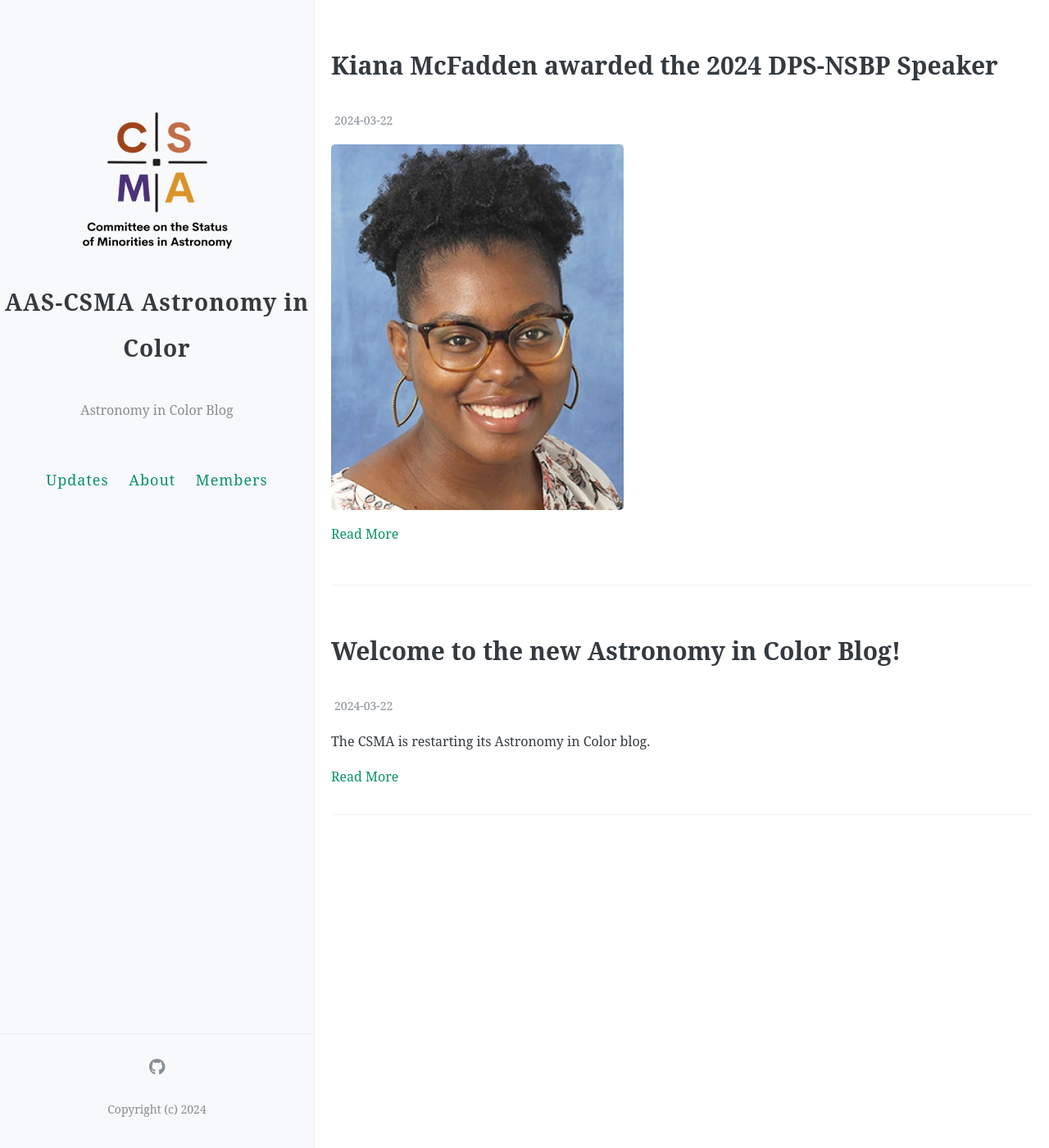
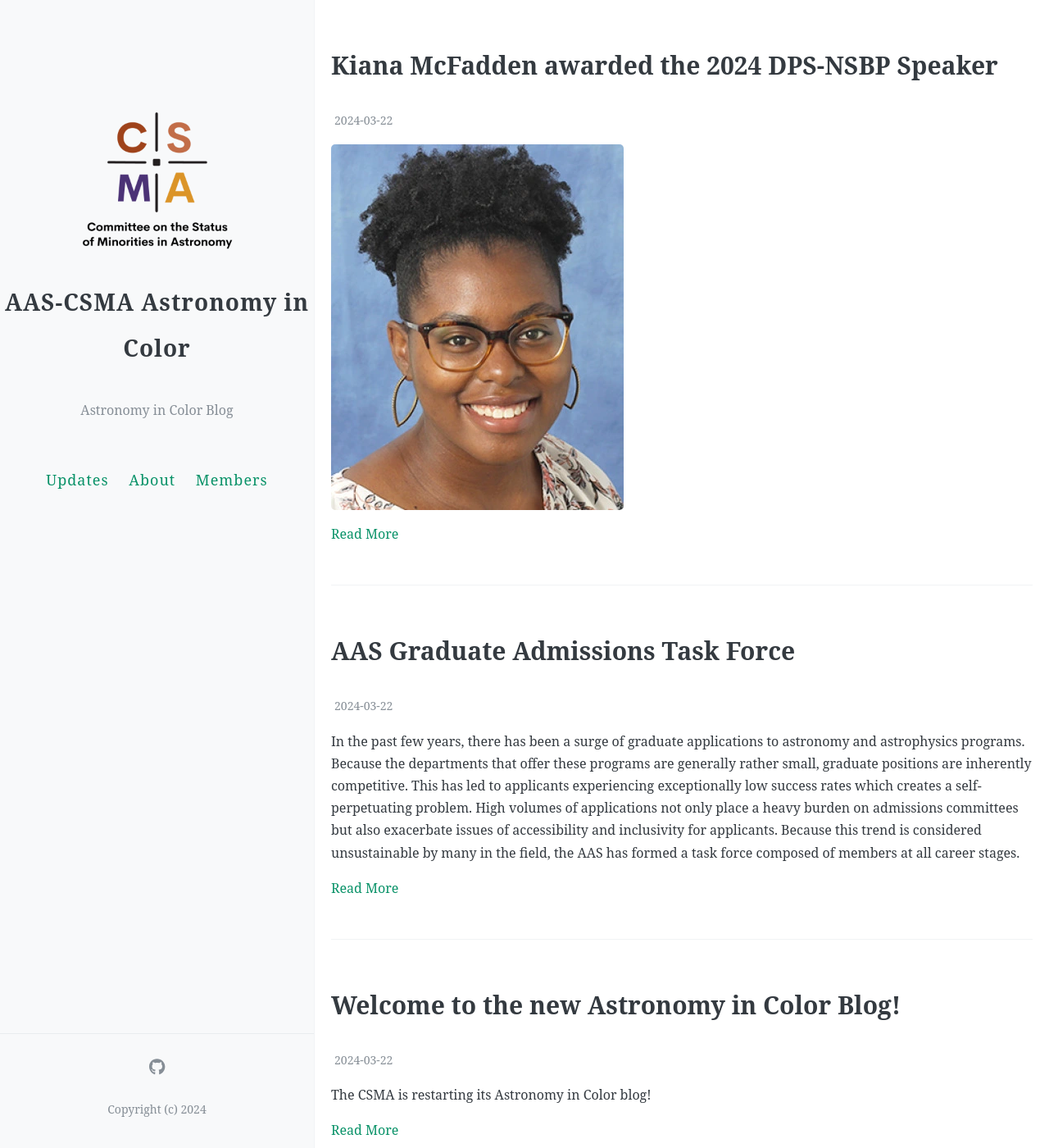
Before and after one commit to AAS-CSMA/AAS-CSMA.github.io, a Jekyll site: the page built from index.html, in a window 1280 px wide and 1400 px high. Shown: the whole window at 82% size. Built offline with Jekyll 4.4.1, drawn with Linux system fonts in a browser that asks for light colours; the list of posts is cut into pages by our own code; comment, search, counter and statistics services are not loaded.

Commit message:
trying to get static site up

```diff
--- /dev/null
+++ b/_posts/2024-10-05-admissions.md
@@ -0,0 +1,16 @@
+---
+layout: post
+title: AAS Graduate Admissions Task Force
+date: 2024-03-22
+Author: Sebastian Monzon
+tags:
+comments: false
+toc: false
+pinned: false
+---
+
+In the past few years, there has been a surge of graduate applications to astronomy and astrophysics programs. Because the departments that offer these programs are generally rather small, graduate positions are inherently competitive. This has led to applicants experiencing exceptionally low success rates which creates a self-perpetuating problem. High volumes of applications not only place a heavy burden on admissions committees but also exacerbate issues of accessibility and inclusivity for applicants. Because this trend is considered unsustainable by many in the field, the AAS has formed a task force composed of members at all career stages.
+
+The purpose of this admissions task force is to collect data on current and historic admissions from as many astronomy and astrophysics programs as possible. The data collected will concern not only the various departments’ policies and procedures in handling application influx, but also the experiences and concerns of recent applicants. The task force plans to summarize their findings and recommendations in a formal letter to the AAS Board of Trustees. The hope is to address these growing challenges by proposing solutions that make the application process more equitable and manageable. By improving access, the AAS hopes to support a diverse cohort of future researchers and ensure a sustainable pipeline of talent in the field.
+
+The Astronomy Graduate Congress (AGC) is proud to have two of its members on this AAS taskforce; Daniel Piacitelli (Rutgers University) and Sebastian Monzon (Yale University). Together they have designed a [survey](https://docs.google.com/forms/d/e/1FAIpQLSfPm2-obCmEXTERIiQctJT5MNJnebJYSBlgUkJ2CbSTSUpttg/viewform) that is meant to target recent applicants and collect information on common barriers in the admissions process. Their survey is designed to advocate for the collective experience of all recent applicants with a particular emphasis on diversity and inclusion. The AGC looks forward to learning about the results of the task force's efforts and is excited by the prospect of a graduate admission landscape that is not over-subscribed.
--- a/about.markdown
+++ b/about.markdown
@@ -6,4 +6,13 @@ permalink: /about/
 
 <img src="{{ '/images/CSMA.webp' | relative_url }}" alt="logo for the CSMA">
 
-NEED TO FILL
+## Mission:
+To enhance the participation of underrepresented minorities in Astronomy and Astrophysics at all levels of experience.
+
+#### Goals:
+To provide an overview of the status of minorities in Astronomy, including identifying areas of concerns and opportunities. To advise the AAS about these and formulate policies for the society to consider. To establish and maintain a statistical base on the participation of minorities in Astronomy over time.
+To act as a facilitator in the communication between minorities themselves, and the programs and jobs which might interest them. This includes putting students in contact with more advanced students or professionals, fostering "mentoring," and "networking" in aid of moving people into programs or jobs.
+To act as a central contact point to other societies or institutions with a useful relation to the mission.
+
+#### Methods:
+The AAS will supply the CSMA with the resources needed to compile and maintain its informational databases. The CSMA will maintain and update a website (as part of the AAS website), which will make available to the community at large all appropriate information. It will be constructed to facilitate communication between those offering assistance, advice, education or employment, and those seeking it. The committee will actively publicize its efforts in appropriate forums to maximize the number of participants in its activities. The CSM will meet regularly, electronically or in person, to monitor its success and create new policies or activities. It will remain aware of other efforts germane to its mission, and make use of them (and avoid duplication) whenever possible.
```
Also changed, not shown: _posts/2024-03-22-welcome.md (+1 -1 lines), _representatives/sebastian.md (renamed from _steering/sebastian.md).
